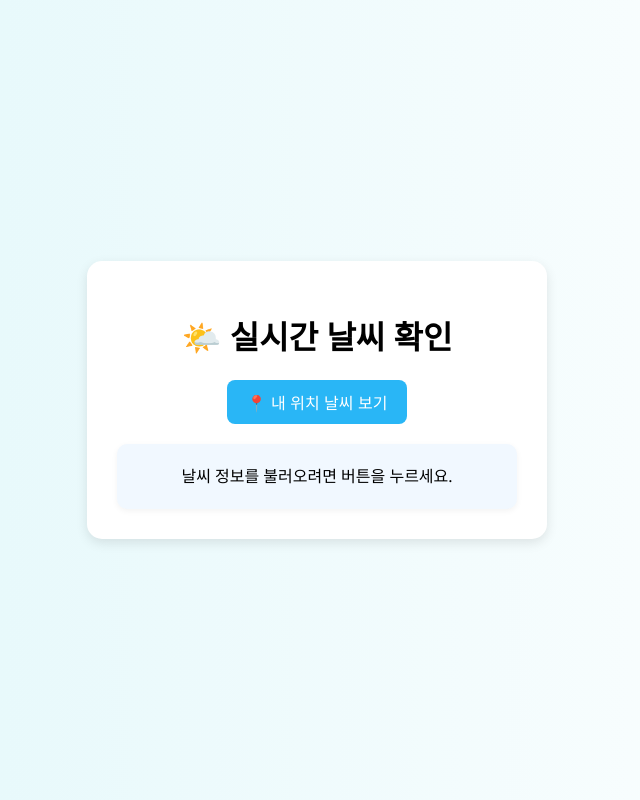
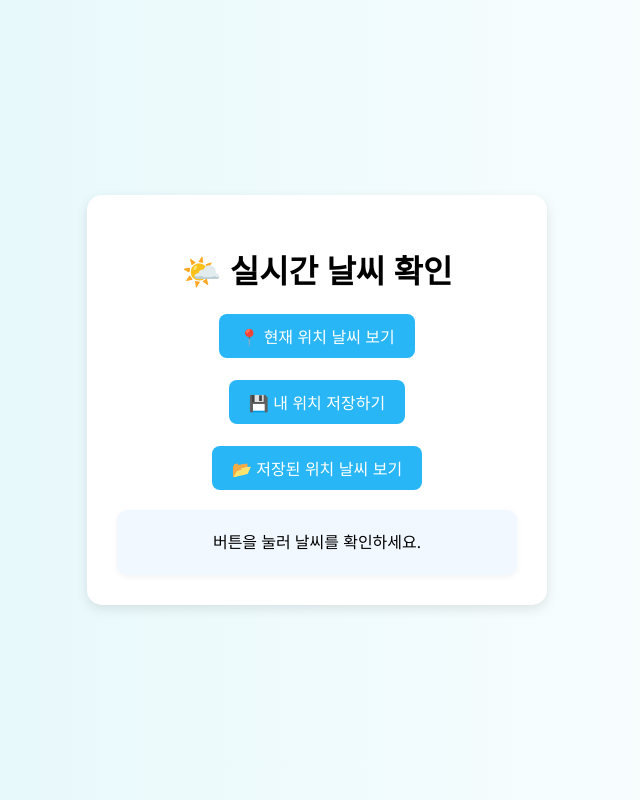
Before and after one commit to ruble0m46/flask-eco-app, a Flask app: page / in a window 1280 px wide. Shown: the whole page, without its empty margins (323-963 px from the left). Run offline with Flask 3, Linux system fonts and the light colour scheme.

Commit message:
Update index.html

```diff
--- a/templates/index.html
+++ b/templates/index.html
@@ -9,8 +9,10 @@
 <body>
     <div class="container">
         <h1>🌤️ 실시간 날씨 확인</h1>
-        <button onclick="getLocation()">📍 내 위치 날씨 보기</button>
-        <div id="weather-result" class="card">날씨 정보를 불러오려면 버튼을 누르세요.</div>
+        <button onclick="getLocation()">📍 현재 위치 날씨 보기</button><br><br>
+        <button onclick="saveLocation()">💾 내 위치 저장하기</button><br><br>
+        <button onclick="loadSavedLocation()">📂 저장된 위치 날씨 보기</button>
+        <div id="weather-result" class="card">버튼을 눌러 날씨를 확인하세요.</div>
     </div>
 </body>
 </html>
```
